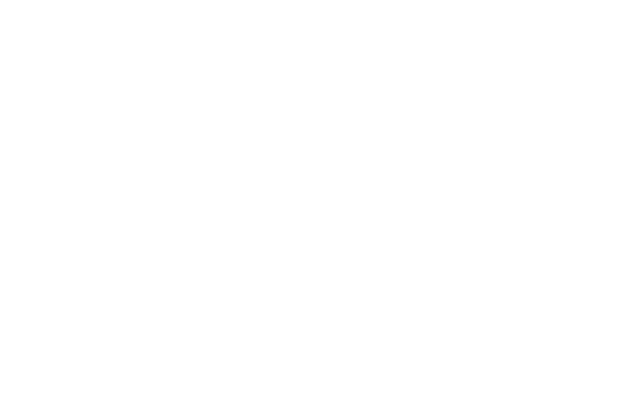
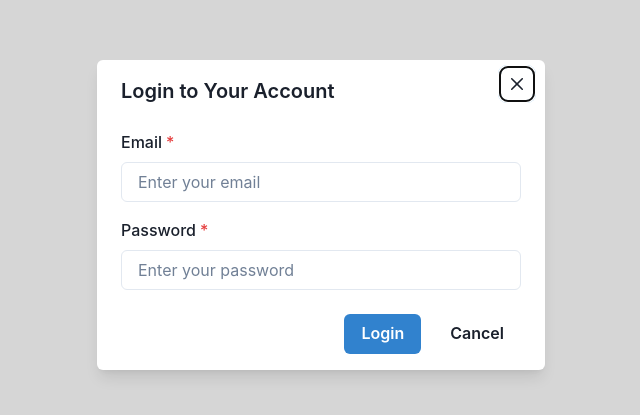
Before and after one commit to gabrielnakhata/FRONT-AgendaON, a React (Vite) app: page /login-modal in a window 1280 px wide. Before the commit this address had no page. Shown: the part 185-600 px from the top of the page, without its empty margins (319-959 px from the left). Built offline with nearby package versions, Linux system fonts and the light colour scheme.

Commit message:
login moal

```diff
--- a/src/App.jsx
+++ b/src/App.jsx
@@ -1,6 +1,7 @@
 import { BrowserRouter as Router, Routes, Route } from 'react-router-dom';
-import HomePage from '../src/pages/HomePage';
-import CadastroCliente from '../src/pages/CadastroCliente';
+import HomePage from './pages/HomePage';
+import CadastroCliente from './pages/CadastroCliente';
+import ModalLogin from './components/layout/ModalLogin';
 
 function App() {
   return (
@@ -8,9 +9,10 @@
         <Routes>
           <Route path="/" element={<HomePage />} />
           <Route path="/cadastro-cliente" element={<CadastroCliente />} />
-        {/* Defina outras rotas aqui se necessário */}
+          <Route path="/login-modal" element={<ModalLogin />} />
         </Routes>
       </Router>
   );
 }
+
 export default App;
--- a/src/components/Layout/CustomInput.jsx
+++ b/src/components/Layout/CustomInput.jsx
@@ -7,7 +7,7 @@
         <FormControl isRequired>
             <FormLabel htmlFor={name}>{label}</FormLabel>
             <Input
-                id={name}
+                id={name}h
                 name={name}
                 type={type}
                 placeholder={placeholder}
--- /dev/null
+++ b/src/components/Layout/ModalLogin.jsx
@@ -0,0 +1,91 @@
+import {
+    Modal,
+    ModalOverlay,
+    ModalContent,
+    ModalHeader,
+    ModalFooter,
+    ModalBody,
+    ModalCloseButton,
+    Button,
+    useDisclosure,
+    Input,
+    FormControl,
+    FormLabel,
+    Stack,
+} from '@chakra-ui/react';
+import { useState, useEffect } from 'react';
+import { useLocation, useNavigate } from 'react-router-dom'; // Import useNavigate
+
+function ModalLogin() {
+    const { isOpen, onOpen, onClose } = useDisclosure();
+    const navigate = useNavigate(); // Hook para programar navegações
+    const location = useLocation();
+    const [overlayType, setOverlayType] = useState('blur');
+
+    useEffect(() => {
+        // Abre o modal automaticamente se a rota for '/login-modal'
+        if (location.pathname === '/login-modal') {
+            setOverlayType('blur');
+            onOpen();
+        }
+    }, [location, onOpen]);
+
+    const handleClose = () => {
+        onClose();         // Fecha o modal
+        navigate('/');     // Navega para a página inicial
+    };
+
+    const OverlayOne = () => (
+        <ModalOverlay
+            bg='blackAlpha.300'
+            backdropFilter='blur(10px) hue-rotate(90deg)'
+        />
+    );
+
+    const OverlayTwo = () => (
+        <ModalOverlay
+            bg='none'
+            backdropFilter='auto'
+            backdropInvert='80%'
+            backdropBlur='2px'
+        />
+    );
+
+    const getOverlay = () => {
+        if (overlayType === 'blur') {
+            return <OverlayOne />;
+        } else {
+            return <OverlayTwo />;
+        }
+    };
+
+    return (
+        <>
+            <Modal isCentered isOpen={isOpen} onClose={handleClose} motionPreset="scale">
+                {getOverlay()}
+                <ModalContent>
+                    <ModalHeader>Login to Your Account</ModalHeader>
+                    <ModalCloseButton />
+                    <ModalBody>
+                        <Stack spacing={4}>
+                            <FormControl isRequired>
+                                <FormLabel>Email</FormLabel>
+                                <Input placeholder="Enter your email" />
+                            </FormControl>
+                            <FormControl isRequired>
+                                <FormLabel>Password</FormLabel>
+                                <Input type="password" placeholder="Enter your password" />
+                            </FormControl>
+                        </Stack>
+                    </ModalBody>
+                    <ModalFooter>
+                        <Button colorScheme="blue" mr={3} onClick={handleClose}>Login</Button>
+                        <Button variant="ghost" onClick={handleClose}>Cancel</Button>
+                    </ModalFooter>
+                </ModalContent>
+            </Modal>
+        </>
+    );
+}
+
+export default ModalLogin;
--- a/src/components/common/Footer.jsx
+++ b/src/components/common/Footer.jsx
@@ -2,7 +2,7 @@
 
 const Footer = () => {
   return (
-    <Box bg="#C02428" color="white" width="full">
+    <Box bg="#7786D9" color="white" width="full">
       <Container as={Stack} maxW="6xl" py={4} spacing={4} justify="center" align="center">
         <Flex justifyContent="space-between" alignItems="center" flexDirection={["column", "row"]}>
           <Text color="#fff" paddingRight={10}>© {new Date().getFullYear()} AgendaOn - Kezuka Style's Professional's. Todos os direitos reservados.</Text>
--- a/src/components/common/Header.jsx
+++ b/src/components/common/Header.jsx
@@ -28,13 +28,13 @@
                         <DrawerCloseButton color="white" />
                         <DrawerBody>
                             <Flex direction="column" paddingTop={20} align="center" mt={4}>
-                                <Button bg="white" mb={4} onClick={onClose} w="full">
-                                    Login
-                                </Button>
+                                <RouterLink to="/login-modal" style={{ width: '100%', display: 'flex', justifyContent: 'center' }} onClick={onClose}>
+                                    <Button bg="white" mb={4} onClick={onClose} w="full">
+                                        Login
+                                    </Button>
+                                </RouterLink>
                                 <RouterLink to="/cadastro-cliente" style={{ width: '100%', display: 'flex', justifyContent: 'center' }} onClick={onClose}>
-                                    <Button color="white" bg="#244196" _hover={{
-                                        bg: "#244196",
-                                    }} w="full">Cadastre-se</Button>
+                                    <Button color="white" bg="#244196" _hover={{ bg: "#244196" }} w="full">Cadastre-se</Button>
                                 </RouterLink>
                             </Flex>
                         </DrawerBody>
--- a/src/pages/CadastroCliente.jsx
+++ b/src/pages/CadastroCliente.jsx
@@ -1,7 +1,7 @@
 import { useState } from 'react';
 import { Center, Flex, Box, VStack, useToast } from '@chakra-ui/react';
-import CustomInput from '../components/Layout/CustomInput'
-import TitleSection from '../components/Layout/TitleSection';
+import CustomInput from '../components/layout/CustomInput'
+import TitleSection from '../components/layout/TitleSection';
 
 const CadastroCliente = () => {
     const [formData, setFormData] = useState({
```
Lines whose indentation alone changed are shown as unchanged.
